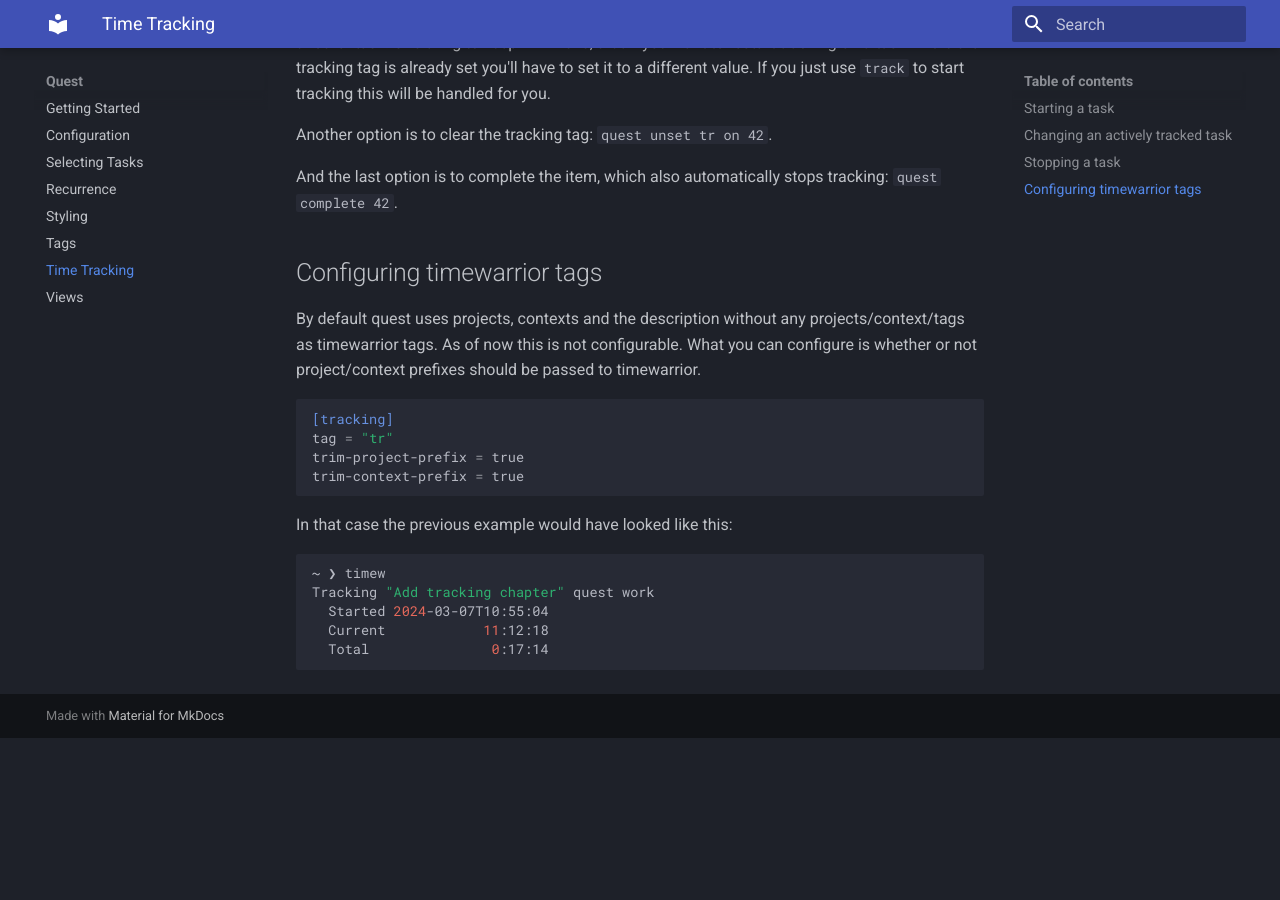
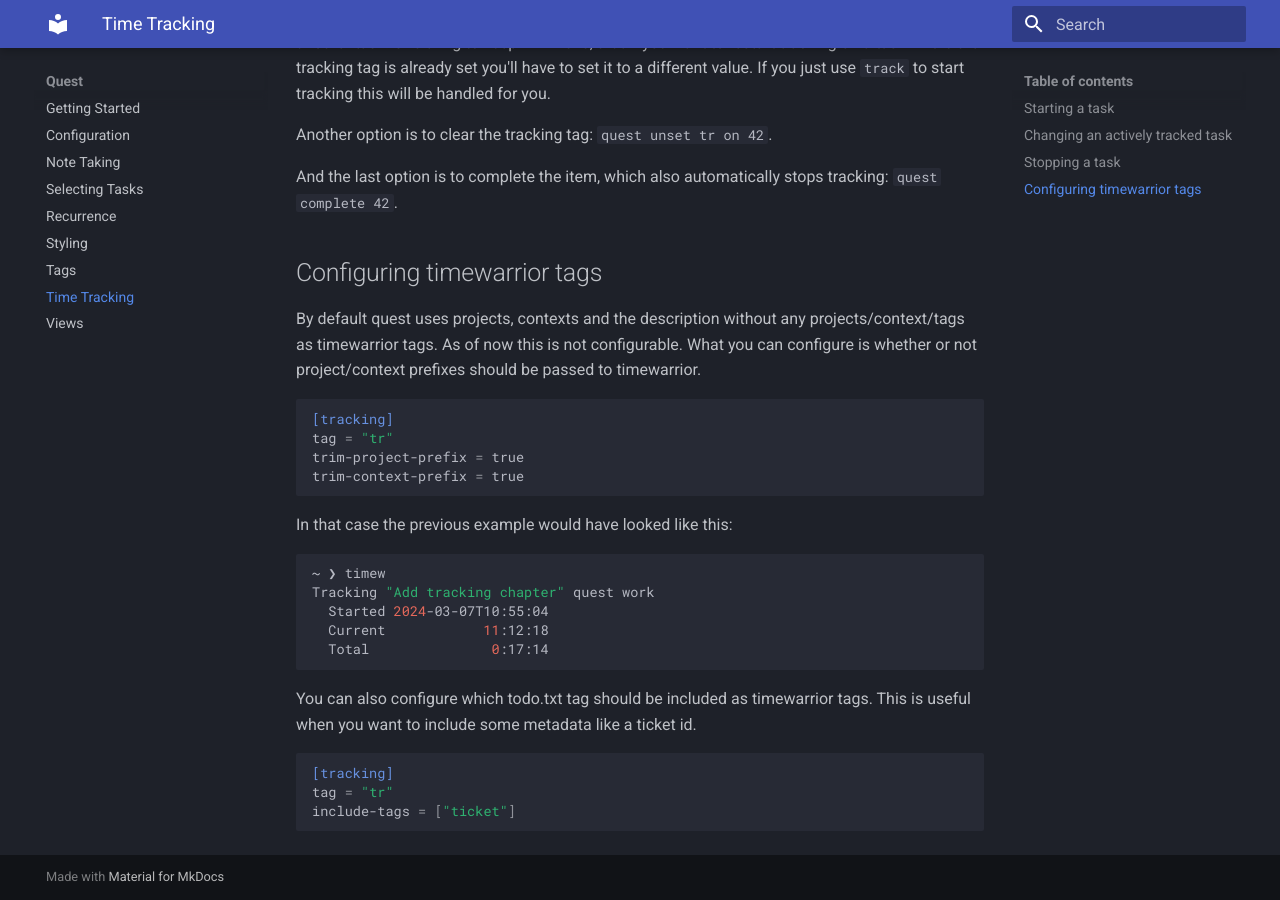
Before and after one commit to Fabian-G/quest, an MkDocs documentation site: the page built from docs/tracking.md, in a window 1280 px wide and 900 px high, scrolled down 1783 px. Built offline with MkDocs 1.6.1 and Material for MkDocs 9.7.7, drawn with Linux system fonts in a browser that asks for light colours; before the commit the page ends 2521 px from its top, so only the background shows below that.

````diff
--- a/docs/tracking.md
+++ b/docs/tracking.md
@@ -103,3 +103,12 @@
   Current            11:12:18
   Total               0:17:14
 ```
+
+You can also configure which todo.txt tag should be included as timewarrior tags.
+This is useful when you want to include some metadata like a ticket id.
+
+```toml
+[tracking]
+tag = "tr"
+include-tags = ["ticket"]
+```
````
Also changed, not shown: docs/notes.md (added, +37 -0 lines).
